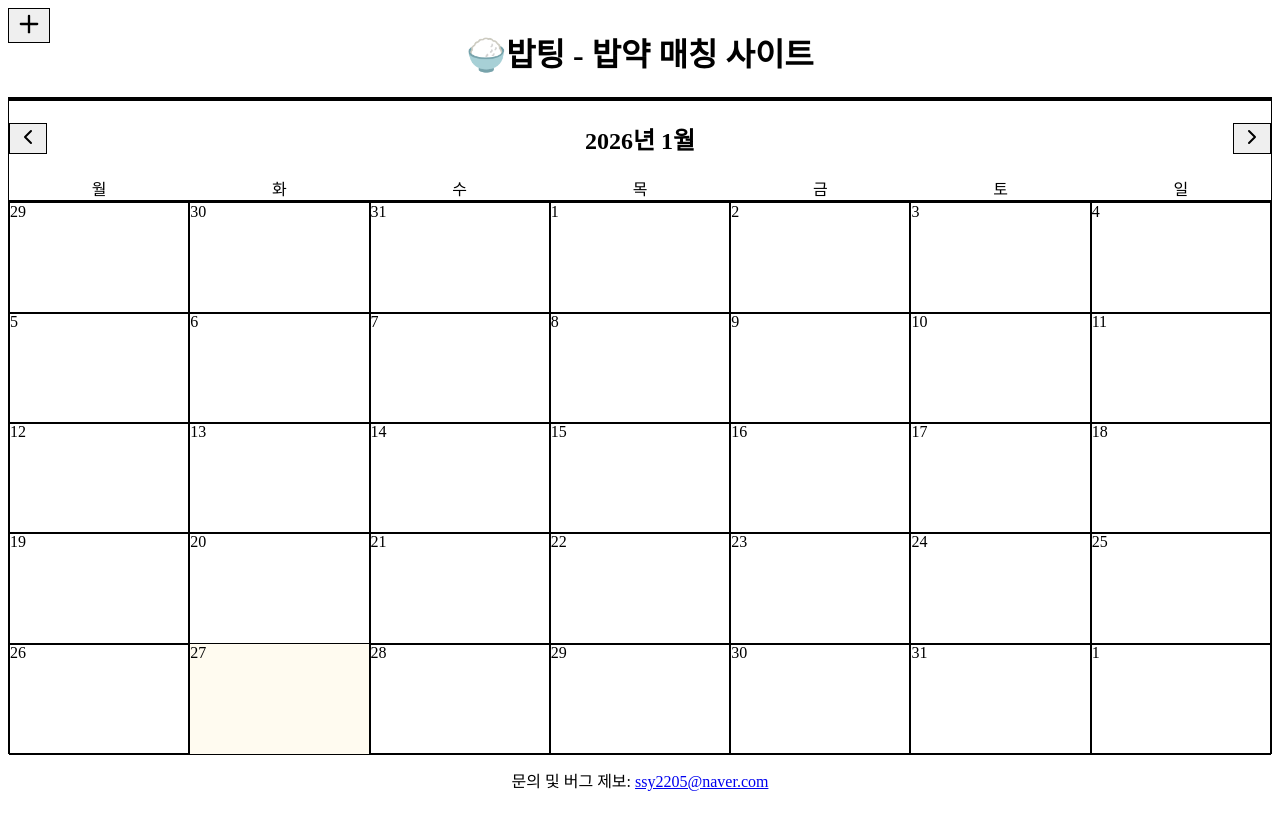
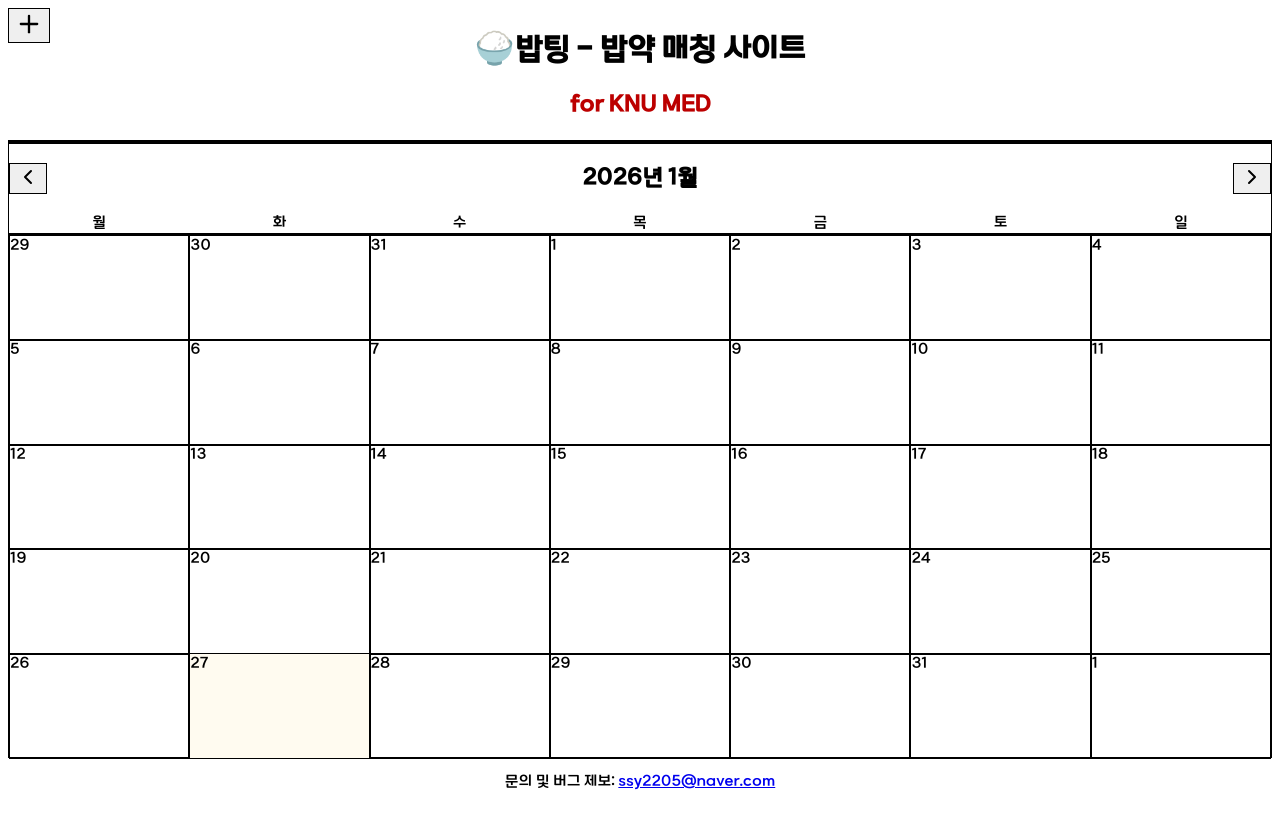
Before and after one commit to ssy2205/bapYak, a React (Vite) app: page / in a window 1280 px wide. Built offline with nearby package versions, Linux system fonts and the light colour scheme; no server answers; the database is empty.

Commit message:
폰트 적용 및 사이트 배너 만듦

```diff
--- a/firestore.indexes.json
+++ b/firestore.indexes.json
@@ -1,51 +1,19 @@
 {
-  // Example (Standard Edition):
-  //
-  // "indexes": [
-  //   {
-  //     "collectionGroup": "widgets",
-  //     "queryScope": "COLLECTION",
-  //     "fields": [
-  //       { "fieldPath": "foo", "arrayConfig": "CONTAINS" },
-  //       { "fieldPath": "bar", "mode": "DESCENDING" }
-  //     ]
-  //   },
-  //
-  //  "fieldOverrides": [
-  //    {
-  //      "collectionGroup": "widgets",
-  //      "fieldPath": "baz",
-  //      "indexes": [
-  //        { "order": "ASCENDING", "queryScope": "COLLECTION" }
-  //      ]
-  //    },
-  //   ]
-  // ]
-  //
-  // Example (Enterprise Edition):
-  //
-  // "indexes": [
-  //   {
-  //     "collectionGroup": "reviews",
-  //     "queryScope": "COLLECTION_GROUP",
-  //     "apiScope": "MONGODB_COMPATIBLE_API",
-  //     "density": "DENSE",
-  //     "multikey": false,
-  //     "fields": [
-  //       { "fieldPath": "baz", "mode": "ASCENDING" }
-  //     ]
-  //   },
-  //   {
-  //     "collectionGroup": "items",
-  //     "queryScope": "COLLECTION_GROUP",
-  //     "apiScope": "MONGODB_COMPATIBLE_API",
-  //     "density": "SPARSE_ANY",
-  //     "multikey": true,
-  //     "fields": [
-  //       { "fieldPath": "baz", "mode": "ASCENDING" }
-  //     ]
-  //   },
-  // ]
-  "indexes": [],
+  "indexes": [
+    {
+      "collectionGroup": "appointments",
+      "queryScope": "COLLECTION",
+      "fields": [
+        {
+          "fieldPath": "isHidden",
+          "order": "ASCENDING"
+        },
+        {
+          "fieldPath": "createdAt",
+          "order": "DESCENDING"
+        }
+      ]
+    }
+  ],
   "fieldOverrides": []
 }
--- a/src/App.jsx
+++ b/src/App.jsx
@@ -198,6 +198,9 @@ const handleDateSelect = (date) => {
       <h1 className="text-3xl md:text-4xl font-black text-center tracking-tighter uppercase">
         🍚밥팅 - 밥약 매칭 사이트
       </h1>
+      <h2 className="text-lg text-[#bc0000] md:text-xl font-bold text-center tracking-tighter">
+        for KNU MED
+      </h2>
     </header>
       {/* Left Column: Calendar */}
         <div className={`w-full transition-all duration-500 flex flex-col ${selectedDate === null ? 'flex-1 h-full lg:col-span-2' : 'h-[40vh] p-4'}`}>
--- a/src/index.css
+++ b/src/index.css
@@ -16,3 +16,17 @@
 .animate-fade-in-up {
   animation: fadeInUp 0.6s ease-out forwards;
 }
+
+/* src/index.css */
+@font-face {
+  font-family: 'BobtingFont'; /* 시윤님이 부르고 싶은 이름 */
+  src: url('./assets/fonts/KNU\ TRUTH.ttf') format('woff2'),
+       url('./assets/fonts/KNU\ TRUTH.ttf') format('truetype');
+  font-weight: normal;
+  font-style: normal;
+}
+
+/* 사이트 전체에 바로 적용하고 싶다면 */
+body {
+  font-family: 'BobtingFont', sans-serif;
+}
```
Also changed, not shown: src/assets/fonts/KNU TRUTH.ttf (added).
